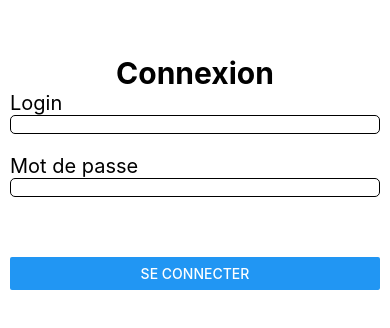
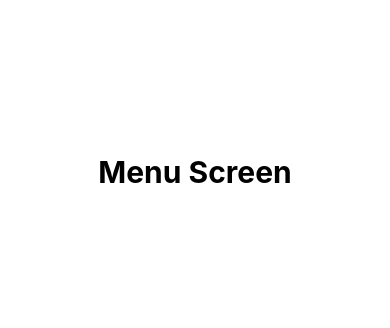
Before and after one commit to jlg-formation/frn-fev-23, a React Native app in the folder front/: screen / in a window 390 px wide. Shown: the part 250-578 px from the top of the page. Built offline with nearby package versions, Linux system fonts and the light colour scheme.

Commit message:
dev: added menu screen

```diff
--- a/front/App.tsx
+++ b/front/App.tsx
@@ -3,12 +3,16 @@ import {SplashScreen} from './screens/SplashScreen';
 import {displayName} from './app.json';
 import {version} from './package.json';
 import {LoginScreen} from './screens/LoginScreen';
+import {MenuScreen} from './screens/MenuScreen';
 
 const App = () => {
   const showSplashScreen = false;
+  const isConnected = true;
 
   return showSplashScreen ? (
     <SplashScreen name={displayName} version={version} />
+  ) : isConnected ? (
+    <MenuScreen />
   ) : (
     <LoginScreen />
   );
--- /dev/null
+++ b/front/screens/MenuScreen.tsx
@@ -0,0 +1,26 @@
+import React from 'react';
+import {StyleSheet, Text, View} from 'react-native';
+
+export const MenuScreen = () => {
+  return (
+    <View style={styles.container}>
+      <Text style={styles.h1}>Menu Screen</Text>
+    </View>
+  );
+};
+
+const styles = StyleSheet.create({
+  container: {
+    justifyContent: 'center',
+    alignItems: 'center',
+    backgroundColor: 'white',
+    height: '100%',
+    width: '100%',
+    padding: 10,
+  },
+  h1: {
+    color: 'black',
+    fontSize: 30,
+    fontWeight: 'bold',
+  },
+});
```
